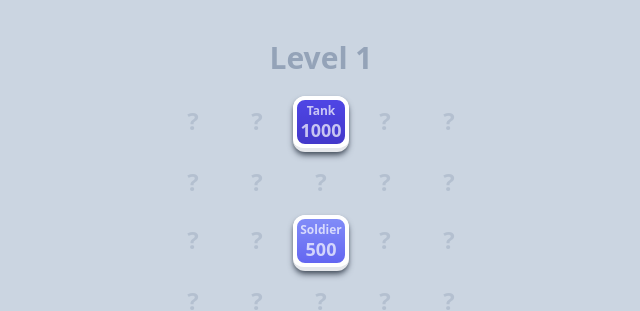
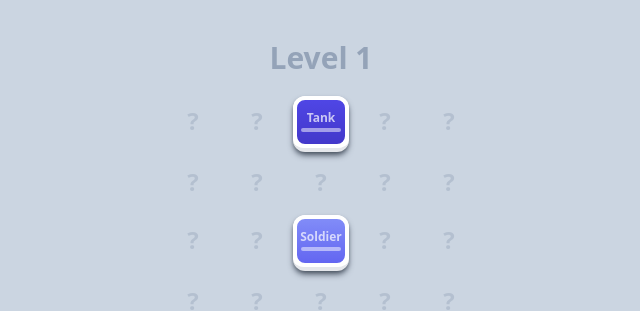
Before and after one commit to mktcode/tilewars, a Vue app: page / in a window 1280 px wide. Shown: the top 311 px of the page, without its empty margins (319-959 px from the left). Built offline with nearby package versions, Linux system fonts and the light colour scheme.

Commit message:
health bar

```diff
--- a/src/Unit.vue
+++ b/src/Unit.vue
@@ -9,6 +9,8 @@ defineProps<{
 <template>
   <div :class="`grow flex flex-col items-center justify-center rounded-xl border-4 border-white text-white text-opacity-70 font-bold bg-gradient-to-t`">
     <div class="text-xs leading-none capitalize">{{ unit.tags[0] }}</div>
-    <div class="text-lg leading-none mt-1">{{ unit.health }}</div>
+    <div class="w-10 mt-1">
+      <div class="h-1 bg-white opacity-50 rounded-full" :style="`width: ${Math.floor(unit.health / unit.maxHealth * 100)}%`"></div>
+    </div>
   </div>
 </template>
```
